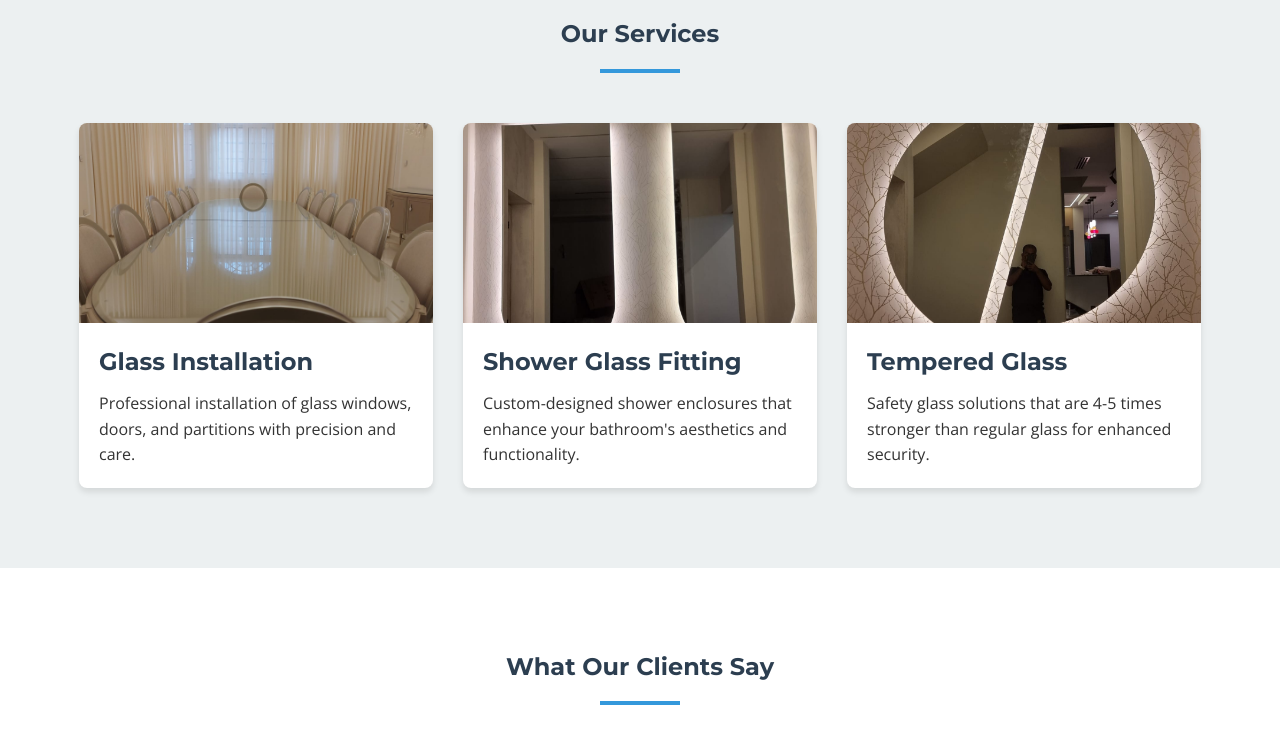
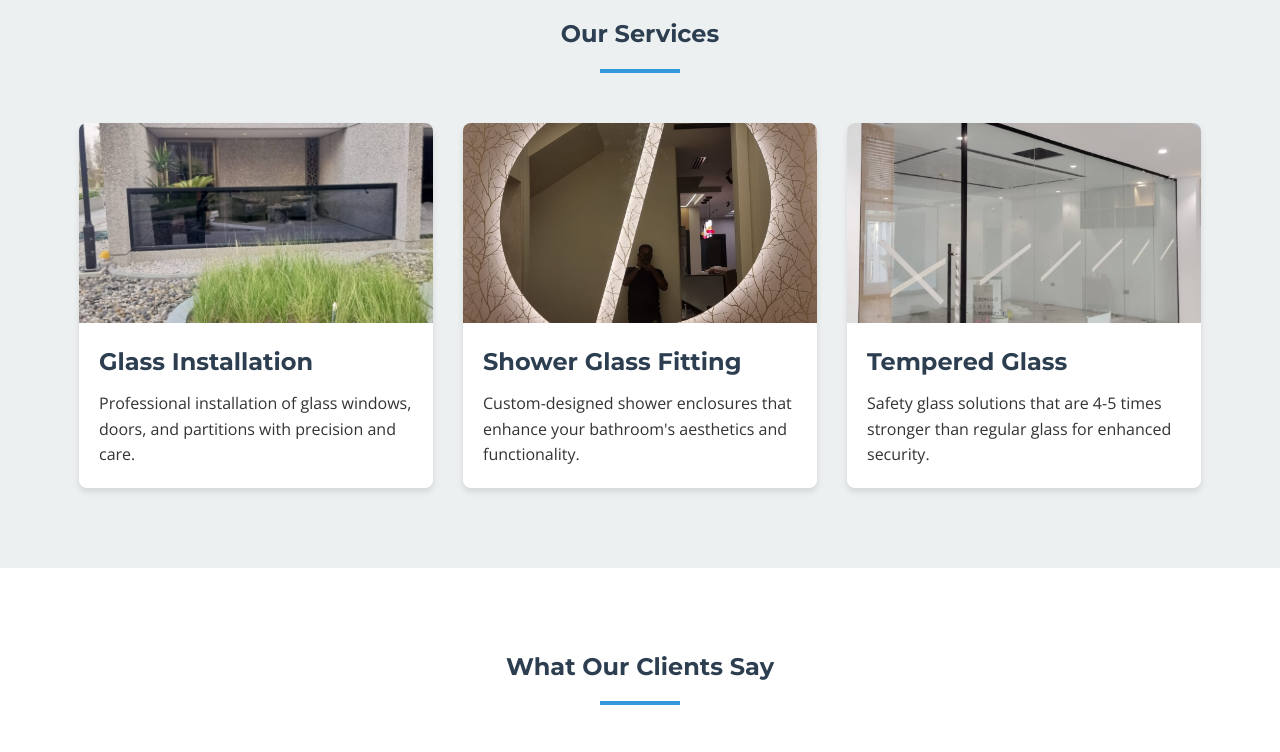
Before and after one commit to hasanweblearner2024/demosite, a plain HTML site: page index.html in a window 1280 px wide. Shown: the part 1260-2012 px from the top of the page. Drawn offline with nearby package versions, Linux system fonts and the light colour scheme.

Commit message:
changed items

```diff
--- a/index.html
+++ b/index.html
@@ -960,7 +960,7 @@
             <div class="services-grid">
                 <div class="service-card">
                     <div class="service-img">
-                        <img src="./img/img (2).jpg" alt="Glass Installation">
+                        <img src="./img/img (9).jpg" alt="Glass Installation">
                     </div>
                     <div class="service-content">
                         <h3 class="service-title">Glass Installation</h3>
@@ -970,7 +970,7 @@
 
                 <div class="service-card">
                     <div class="service-img">
-                        <img src="./img/img23.jpg" alt="Shower Glass Fitting">
+                        <img src="./img/img22.jpg" alt="Shower Glass Fitting">
                     </div>
                     <div class="service-content">
                         <h3 class="service-title">Shower Glass Fitting</h3>
@@ -980,7 +980,7 @@
 
                 <div class="service-card">
                     <div class="service-img">
-                        <img src="./img/img22.jpg" alt="Tempered Glass">
+                        <img src="./img/img (12).jpg" alt="Tempered Glass">
                     </div>
                     <div class="service-content">
                         <h3 class="service-title">Tempered Glass</h3>
@@ -1096,14 +1096,14 @@
                 </div>
 
                 <div class="gallery-item" data-category="basin-mirror">
-                    <img src="./img/img22.jpg" alt="Designer Basin Mirror">
+                    <img src="./img/img23.jpg" alt="Designer Basin Mirror">
                     <div class="gallery-caption">
                         <h4>Designer Basin Mirror</h4>
                         <p>ID: CV-1005</p>
                     </div>
                 </div>
                  <div class="gallery-item" data-category="basin-mirror">
-                    <img src="./img/img (9).jpg" alt="Designer Basin Mirror">
+                    <img src="./img/img22.jpg" alt="Designer Basin Mirror">
                     <div class="gallery-caption">
                         <h4>Designer Basin Mirror</h4>
                         <p>ID: CV-1009</p>
```
